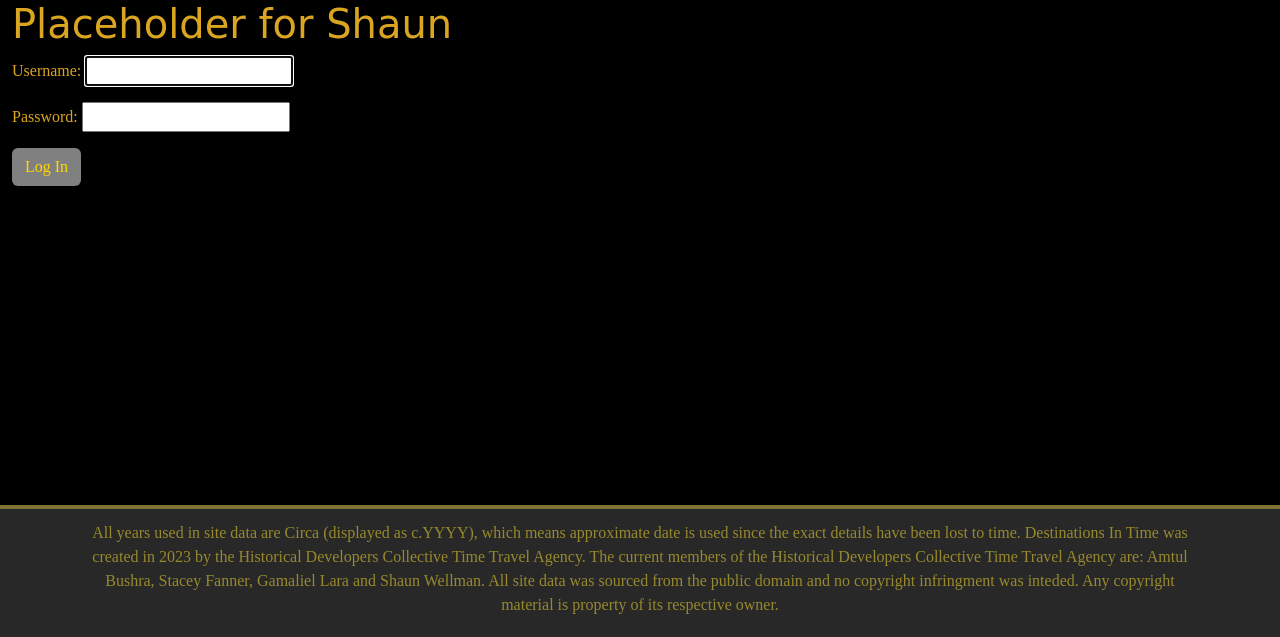
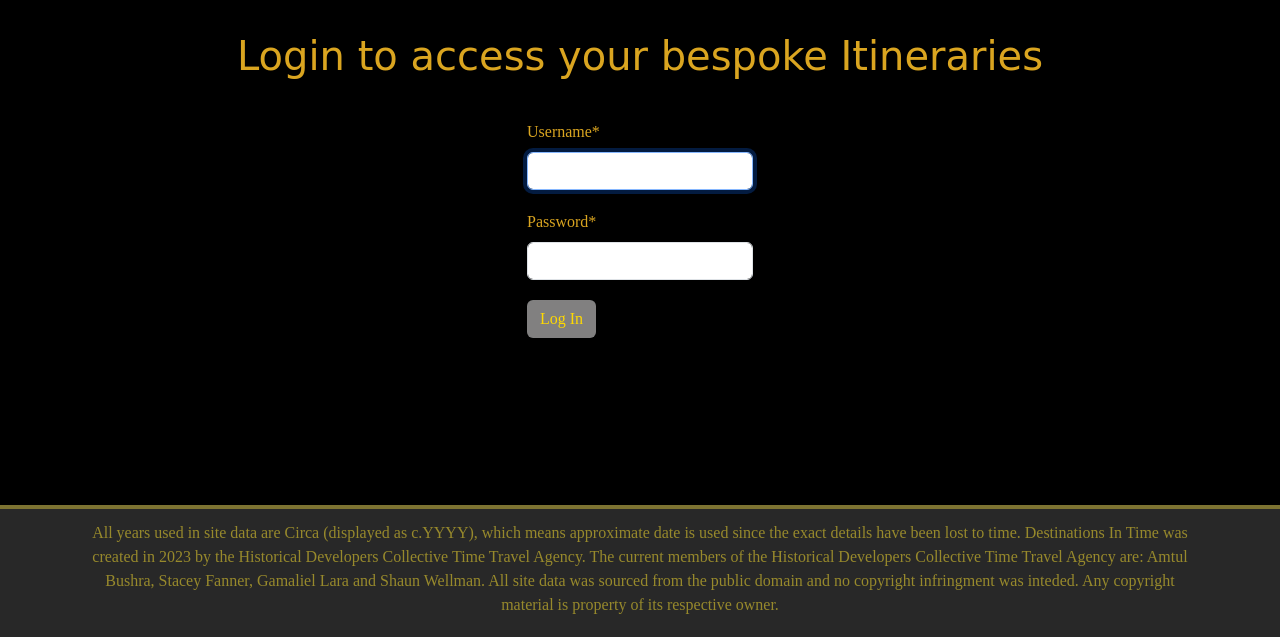
Before and after one commit to BUSAMT/DestinationInTime, a Django app: page /accounts/login/ in a window 1280 px wide. Shown: the part 163-800 px from the top of the page. Run offline with Django 4.2, Linux system fonts and the light colour scheme; some libraries are stand-ins or nearby versions; some web fonts are replaced.

Commit message:
crispy add -login apply

```diff
--- a/destinationsintime/settings.py
+++ b/destinationsintime/settings.py
@@ -47,6 +47,8 @@ INSTALLED_APPS = [
     'django.contrib.sessions',
     'django.contrib.messages',
     'django.contrib.staticfiles',
+    "crispy_forms",
+    "crispy_bootstrap5",
     # 'django_social_share',
 ]
 
@@ -156,3 +158,7 @@ DEFAULT_AUTO_FIELD = 'django.db.models.BigAutoField'
 
 # import django_heroku
 # django_heroku.settings(locals())
+
+CRISPY_ALLOWED_TEMPLATE_PACKS = "bootstrap5"
+
+CRISPY_TEMPLATE_PACK = "bootstrap5"
--- a/main_app/templates/registration/login.html
+++ b/main_app/templates/registration/login.html
@@ -1,14 +1,32 @@
 {% extends 'base.html' %}
 {% block content %}
+{% load crispy_forms_filters %}
+{% load crispy_forms_tags %}
 
-<h1>Placeholder for Shaun</h1>
+<div class="padder container"></div>
+<div class="row">
+  <div class="col text-center"><h1>Login to access your bespoke Itineraries</h1></div>
+</div>
+<div class="padder container"></div>
 
-<!-- shaun to review CSS -->
+<div class="container  d-flex justify-content-center">
+  <!-- shaun to review CSS -->
 <form method="POST" action="{% url 'login' %}">
-    {% csrf_token %}
-    {{ form.as_p }}
-    <input type="hidden" name="next" value="{{ next }}">
-    <button type="submit" class="btn">Log In</button>
-  </form>
+  {% csrf_token %}
+  <div class="row mb-1">
+    <div class="">
+      {{form.username|as_crispy_field}}
+    </div>
+  </div>
+
+  <div class="row mb-1">
+    <div class="">
+      {{form.password|as_crispy_field}}
+    </div>
+  </div>
+  <input type="hidden" name="next" value="{{ next }}">
+  <button type="submit" class="btn">Log In</button>
+</form>
 
 {% endblock %}
+</div>
```
